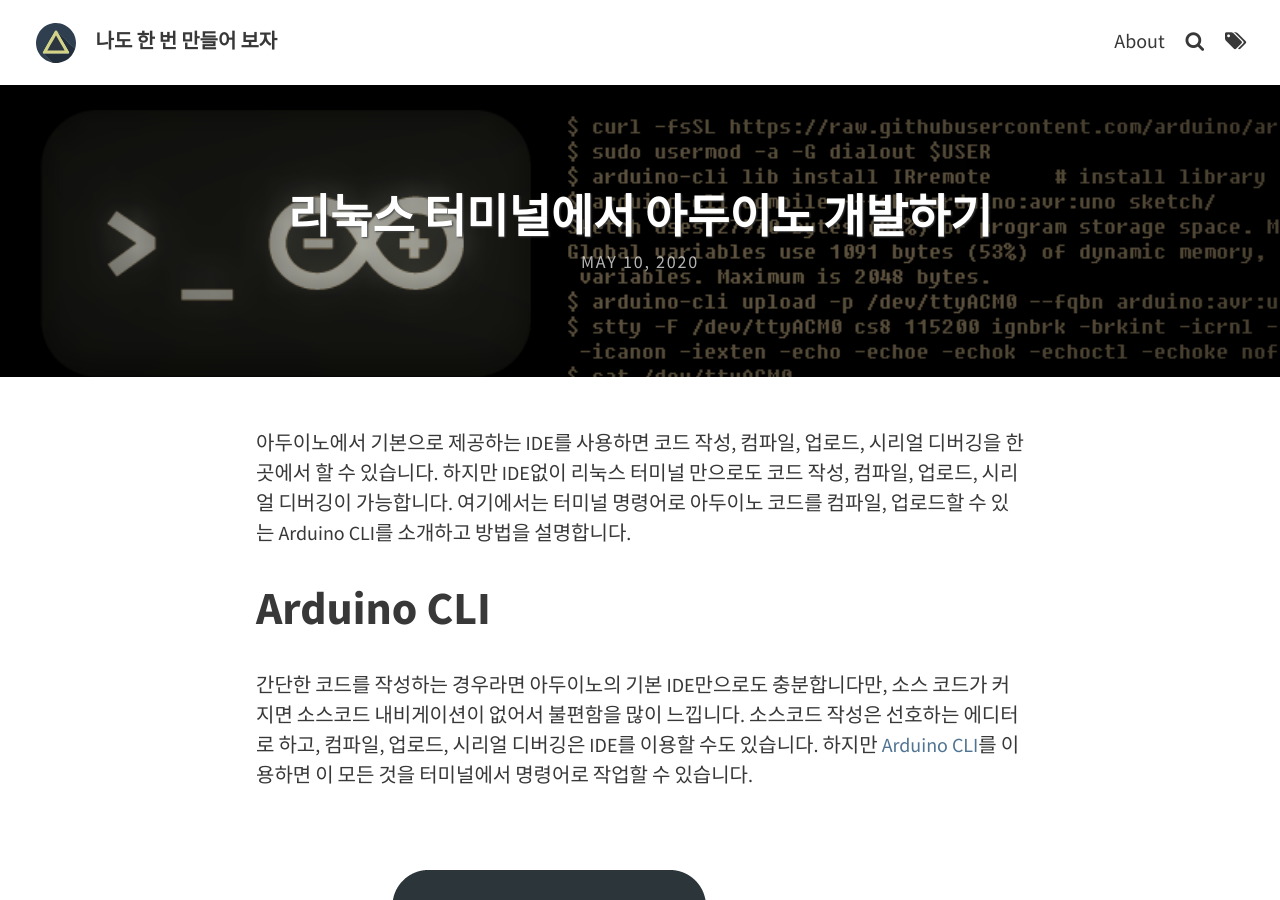
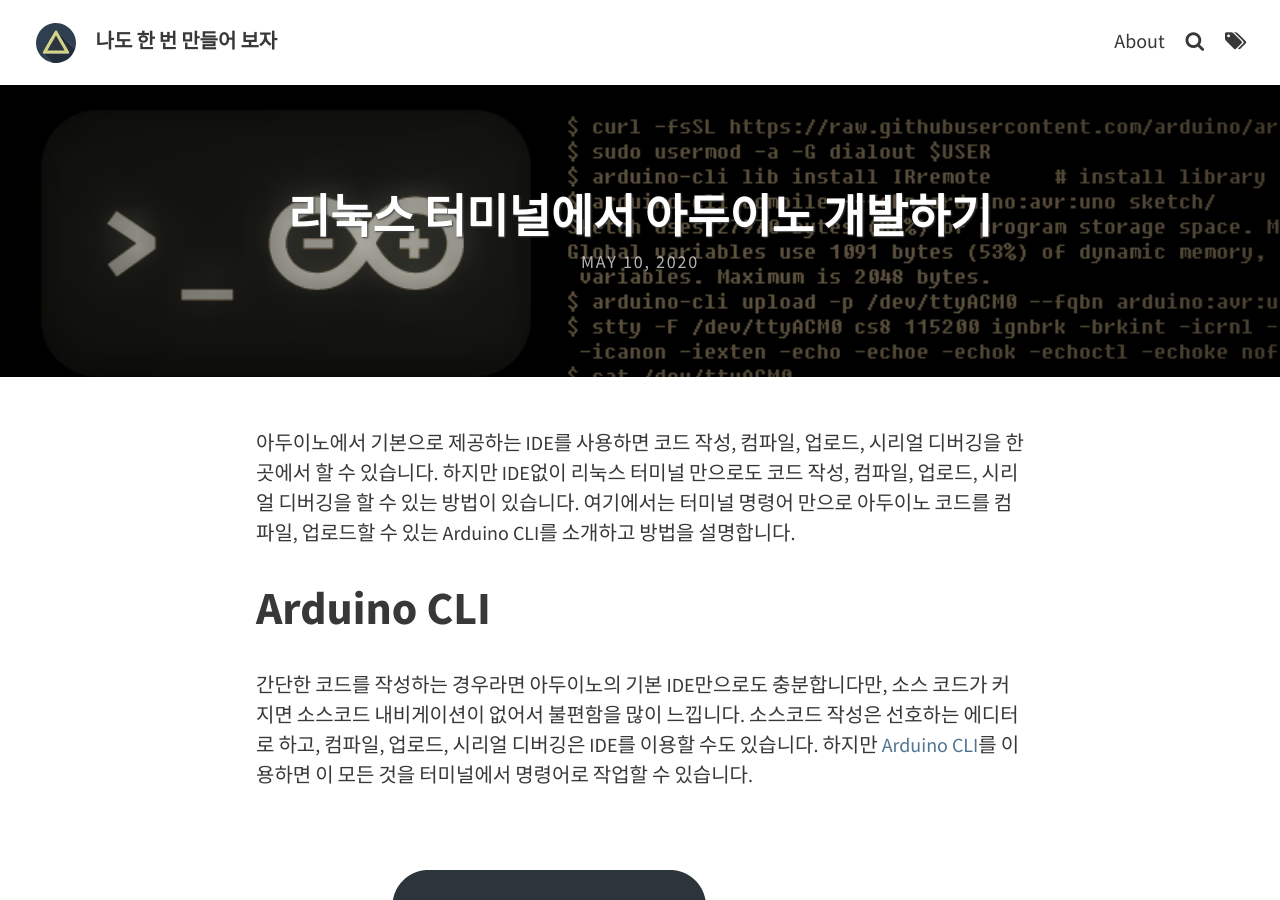
Before and after one commit to ukayzm/ukayzm.github.io, a Jekyll site: the page built from _posts/2020-05-10-arduino-cli.md, in a window 1280 px wide and 900 px high. Built offline with Jekyll 4.4.1, drawn with Linux system fonts in a browser that asks for light colours.

Commit message:
arduino cli

```diff
--- a/_posts/2020-05-10-arduino-cli.md
+++ b/_posts/2020-05-10-arduino-cli.md
@@ -7,7 +7,7 @@ date:   2020-05-10 10:00:00 +0900
 layout: post
 ---
 
-아두이노에서 기본으로 제공하는 IDE를 사용하면 코드 작성, 컴파일, 업로드, 시리얼 디버깅을 한 곳에서 할 수 있습니다. 하지만 IDE없이 리눅스 터미널 만으로도 코드 작성, 컴파일, 업로드, 시리얼 디버깅이 가능합니다. 여기에서는 터미널 명령어로 아두이노 코드를 컴파일, 업로드할 수 있는 Arduino CLI를 소개하고 방법을 설명합니다.
+아두이노에서 기본으로 제공하는 IDE를 사용하면 코드 작성, 컴파일, 업로드, 시리얼 디버깅을 한 곳에서 할 수 있습니다. 하지만 IDE없이 리눅스 터미널 만으로도 코드 작성, 컴파일, 업로드, 시리얼 디버깅을 할 수 있는 방법이 있습니다. 여기에서는 터미널 명령어 만으로 아두이노 코드를 컴파일, 업로드할 수 있는 Arduino CLI를 소개하고 방법을 설명합니다.
 
 # Arduino CLI
 
```
